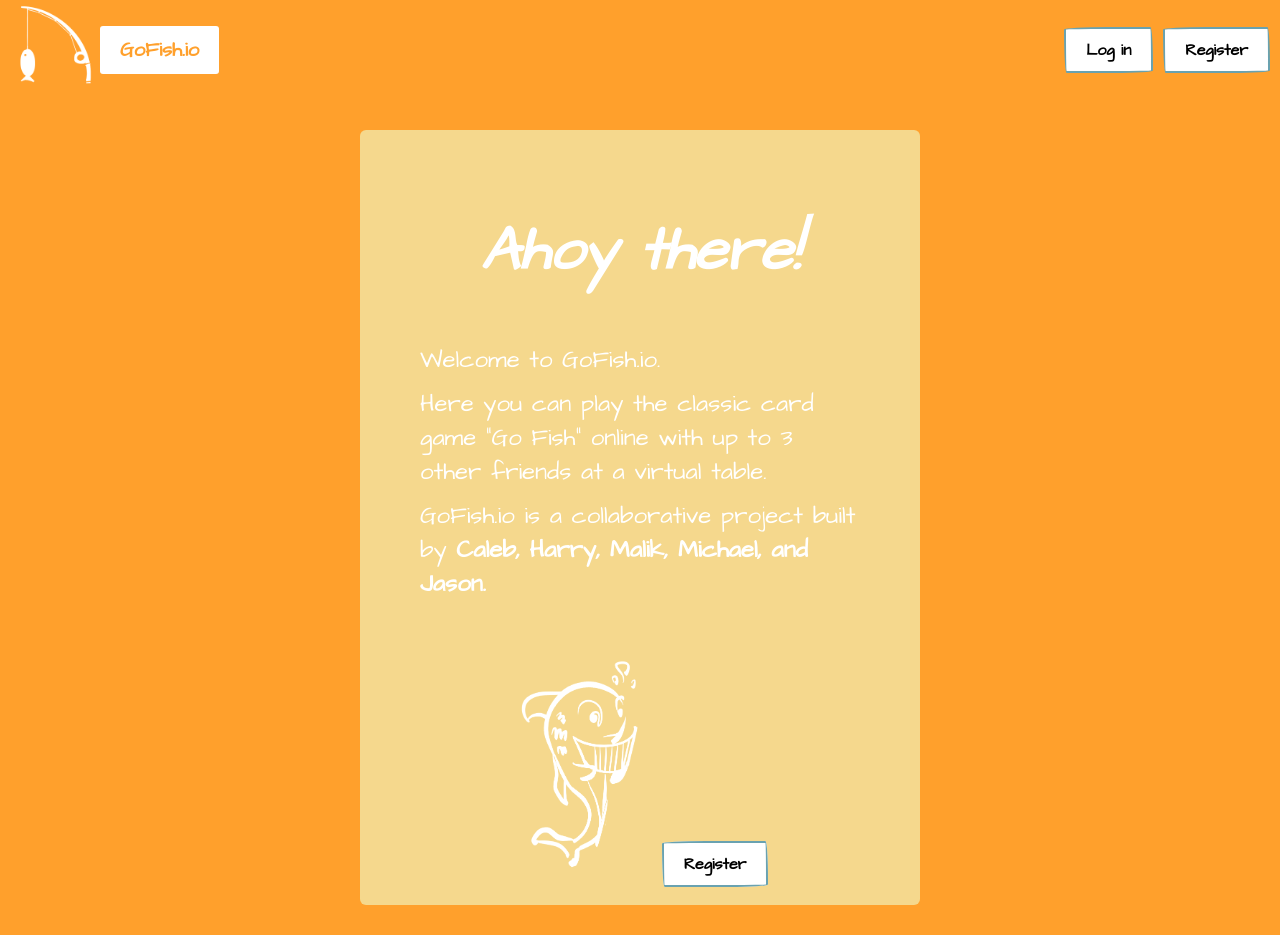
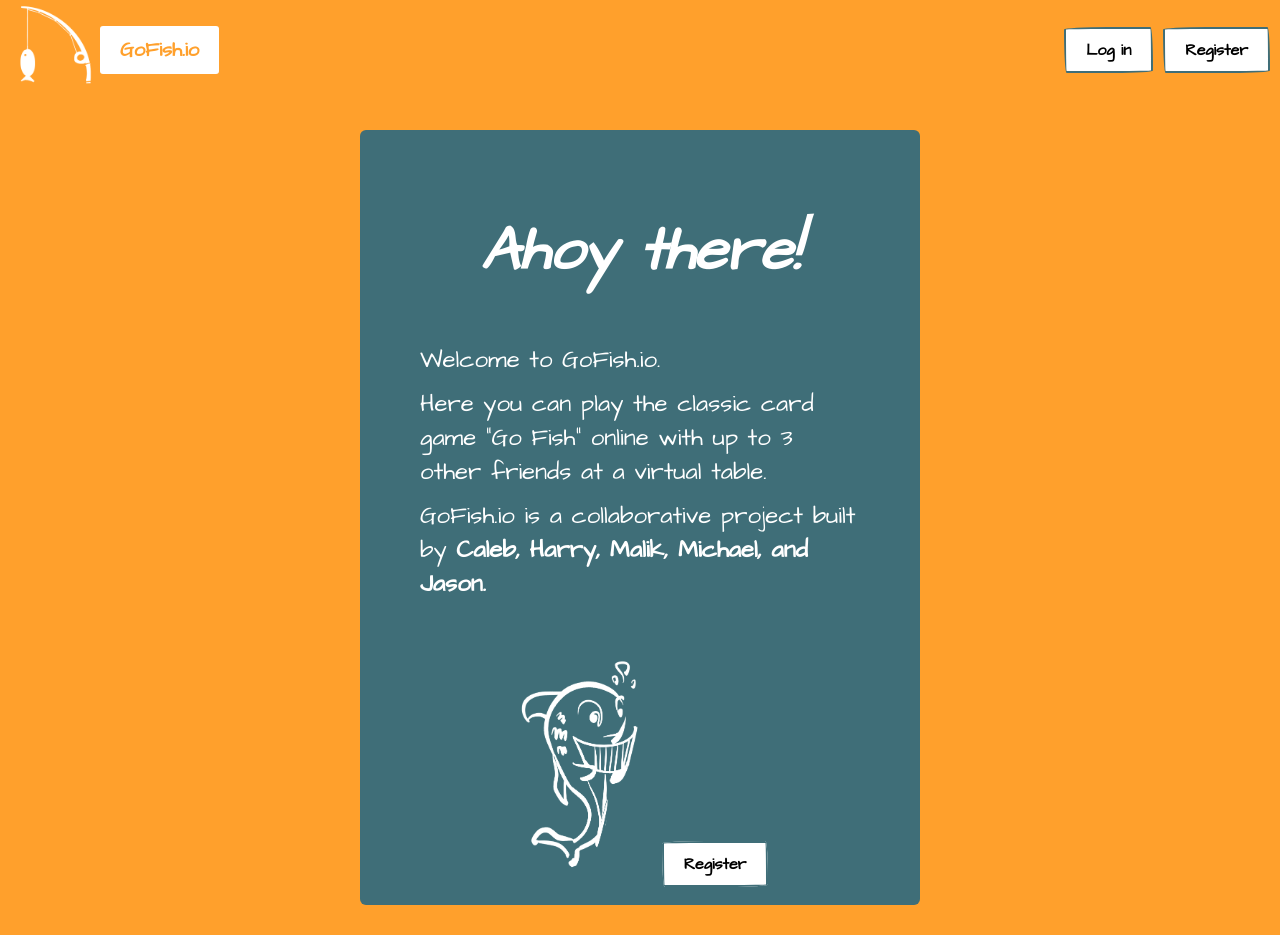
Before and after one commit to thinkful-ei-rabbit/capstone-three-client-team-b, a React (Create React App) app: page / in a window 1280 px wide. Built offline with nearby package versions, Linux system fonts and the light colour scheme; no server answers.

Commit message:
changed btn and background colors

```diff
--- a/src/index.css
+++ b/src/index.css
@@ -42,7 +42,7 @@ section {
 }
 
 .pop {
-  background-color: rgb(245, 216, 141);
+  background-color: rgb(63, 110, 120);
   padding: 30px;
   border-radius: 6px;
   margin: 30px 0;
@@ -72,7 +72,7 @@ a:link,
 a:visited {
   background-color: white;
   color: black;
-  border: 2px solid rgb(105, 162, 176);
+  border: 2px solid rgb(63, 110, 120);
   padding: 10px 20px;
   text-align: center;
   text-decoration: none;
@@ -82,7 +82,7 @@ a:visited {
 
 a:hover,
 a:active {
-  background-color: rgb(105, 162, 176);
+  background-color: rgb(63, 110, 120);
   color: white;
 }
 
@@ -111,6 +111,7 @@ code {
 }
 
 @media all and (min-width: 600px) {
+
   body,
   html,
   main {
```
